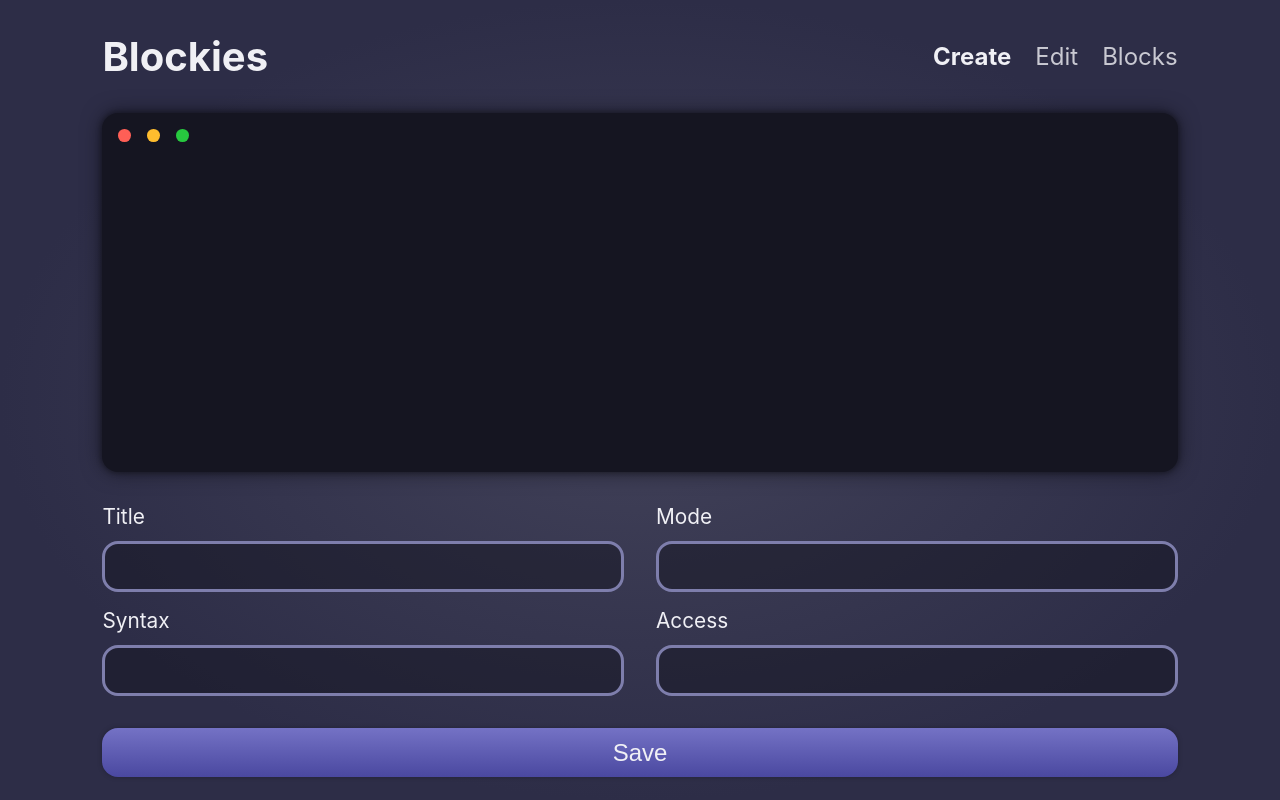
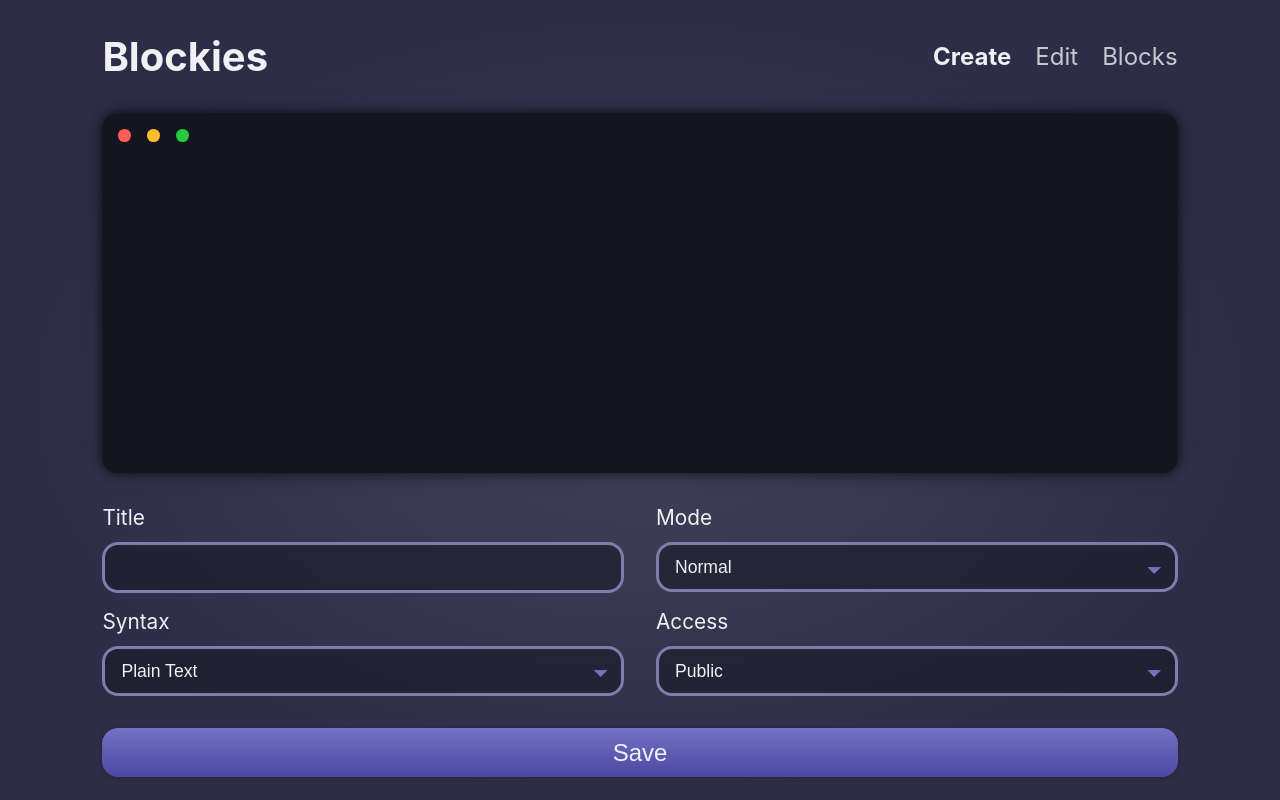
Before and after one commit to MichieCodes/blockies, a Next.js app: page / in a window 1280 px wide. Built offline with nearby package versions, Linux system fonts and the light colour scheme.

Commit message:
Create select dropdown input

```diff
--- a/components/Input.tsx
+++ b/components/Input.tsx
@@ -3,16 +3,38 @@ import styled from 'styled-components'
 
 import {COLORS, SIZES} from '~/constants'
 
-type InputProps = React.ComponentPropsWithRef<'input'> & {label: string}
+export interface DropdownOption {
+  title: string,
+  value: string
+}
 
-export function Input({id, label, ...props} : InputProps) {
+type InputProps<T extends React.ElementType> =
+  React.ComponentPropsWithRef<T> & {label: string}
+type DropdownProps = InputProps<'select'> & {options: DropdownOption[]}
+
+export function Input({id, label, ...props} : InputProps<'input'>) {
   return (
     <StyledInputGroup>
       <StyledInputLabel htmlFor={id}>
         {label}
       </StyledInputLabel>
-      <StyledInputBase id={id} {...props} />
+      <StyledInput id={id} {...props} />
     </StyledInputGroup>
+  )
+}
+
+export function Dropdown({id, label, options, ...props} : DropdownProps) {
+  return (
+    <StyledSelectGroup>
+      <StyledInputLabel htmlFor={id}>
+        {label}
+      </StyledInputLabel>
+      <StyledSelect as="select" {...props}>
+        {options.map((option) =>
+          <option value={option.value}>{option.title}</option>
+        )}
+      </StyledSelect>
+    </StyledSelectGroup>
   )
 }
 
@@ -25,7 +47,7 @@ const StyledInputLabel = styled.label`
   align-self: flex-start;
   font-size: 2.6rem;
 `
-const StyledInputBase = styled.input`
+const StyledInput = styled.input`
   padding: ${SIZES.s_sm} ${SIZES.s_md};
   font-family: Ubuntu, sans-serif;
   font-size: 2.2rem;
@@ -34,3 +56,19 @@ const StyledInputBase = styled.input`
   color: ${COLORS.text_light};
   background-color: ${COLORS.transparent_darkest_blue};
 `
+
+const StyledSelectGroup = styled(StyledInputGroup)`
+  position: relative;
+
+  &::after {
+    content: '🞃';
+    position: absolute;
+    right: 2rem;
+    bottom: 1.75rem;
+    font-size: 2.6rem;
+    color: ${COLORS.light_saturated_blue};
+  }
+`
+const StyledSelect = styled(StyledInput)`
+  appearance: none;
+`
--- a/constants/theme.ts
+++ b/constants/theme.ts
@@ -7,6 +7,7 @@ export const COLORS = {
   darkest_blue: '#151521',
   dark_blue: '#2D2D47',
   light_blue: '#7E7EAC',
+  light_saturated_blue: '#7472C5',
 
   red: '#FF5F56',
   yellow: '#FFBD2E',
--- a/pages/index.tsx
+++ b/pages/index.tsx
@@ -3,7 +3,14 @@ import Head from 'next/head'
 import styled from 'styled-components'
 
 import {SIZES} from '~/constants'
-import {Button, Input, JumboBlock} from '~/components'
+import {Button, Dropdown, DropdownOption, Input, JumboBlock} from '~/components'
+
+const _generateOptions = (...titles : string[]) : DropdownOption[] =>
+  titles.map((title) => ({title, value: title.toLowerCase()}))
+
+const MODE_OPTIONS = _generateOptions('Normal', 'Diff')
+const SYNTAX_OPTIONS = _generateOptions('Plain Text', 'TypeScript', 'Java', 'Go')
+const ACCESS_OPTIONS = _generateOptions('Public', 'Unlisted')
 
 const Create: NextPage = () => {
   return (
@@ -20,9 +27,9 @@ const Create: NextPage = () => {
         <JumboBlock />
         <StyledFormGroup>
           <Input id="title" label="Title"/>
-          <Input id="mode" label="Mode"/>
-          <Input id="syntax" label="Syntax"/>
-          <Input id="access" label="Access"/>
+          <Dropdown id="mode" label="Mode" options={MODE_OPTIONS} />
+          <Dropdown id="syntax" label="Syntax" options={SYNTAX_OPTIONS} />
+          <Dropdown id="access" label="Access" options={ACCESS_OPTIONS} />
         </StyledFormGroup>
         <StyledButton />
       </StyledMain>
```
